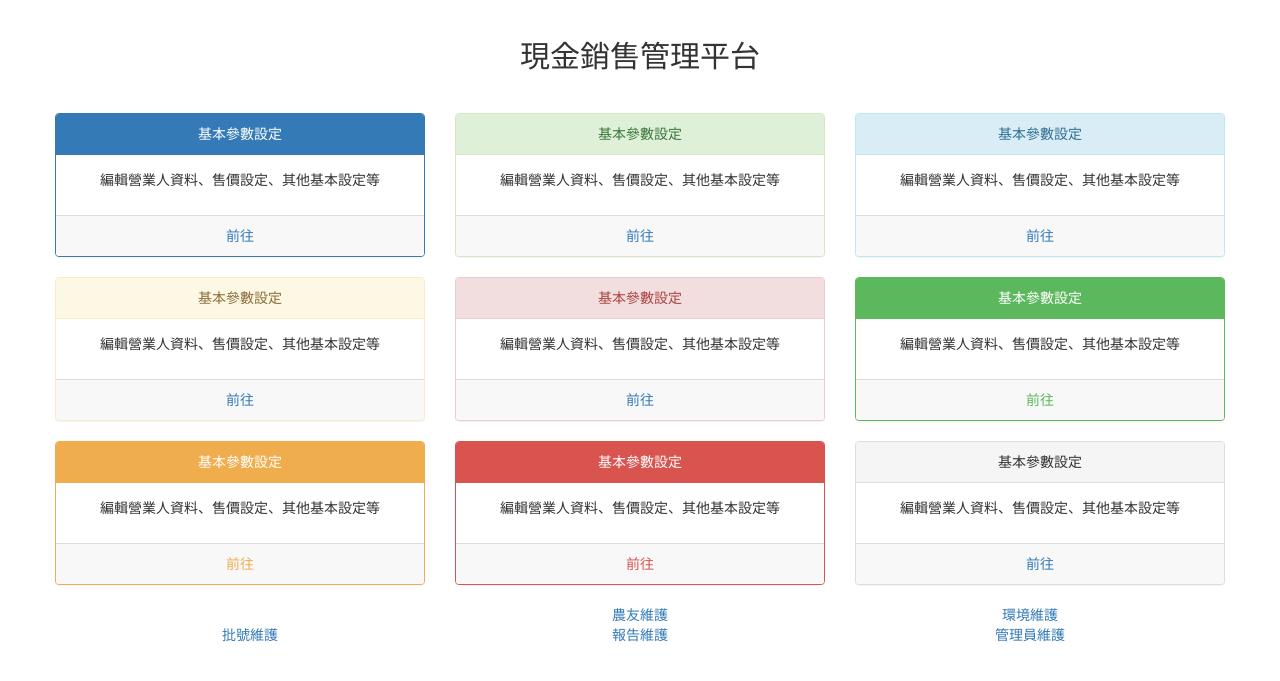
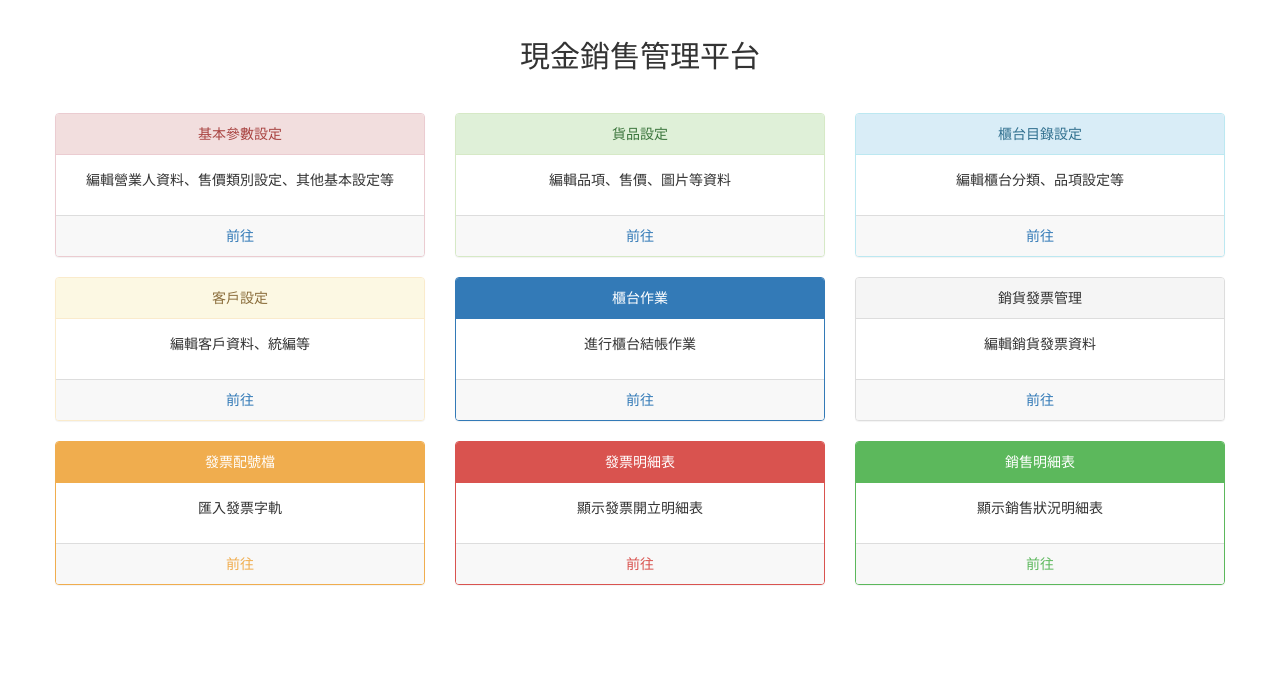
Before and after one commit to chenchunliang/pos, a Laravel app: page /menu in a window 1280 px wide. Shown: the top 681 px of the page. Run offline with Laravel 8, Linux system fonts and the light colour scheme; some libraries are stand-ins or nearby versions.

Commit message:
完成選單頁

```diff
--- a/resources/views/menu.blade.php
+++ b/resources/views/menu.blade.php
@@ -12,10 +12,10 @@
         <!-- End off Head_title -->
         <div class="row">
           <div class="col-lg-4">
-            <div class="panel panel-primary">
+            <div class="panel panel-danger">
               <div class="panel-heading">基本參數設定</div>
               <div class="panel-body">
-                <p>編輯營業人資料、售價設定、其他基本設定等</p>
+                <p>編輯營業人資料、售價類別設定、其他基本設定等</p>
               </div>
               <a href="{{url('parameter')}}">
               <div class="panel-footer">前往</div>
@@ -23,21 +23,21 @@
           </div>
           <div class="col-lg-4">
             <div class="panel panel-success">
-              <div class="panel-heading">基本參數設定</div>
+              <div class="panel-heading">貨品設定</div>
               <div class="panel-body">
-                <p>編輯營業人資料、售價設定、其他基本設定等</p>
+                <p>編輯品項、售價、圖片等資料</p>
               </div>
-              <a href="{{url('parameter')}}">
+              <a href="{{url('item')}}">
               <div class="panel-footer">前往</div>
               </a> </div>
           </div>
           <div class="col-lg-4">
             <div class="panel panel-info">
-              <div class="panel-heading">基本參數設定</div>
+              <div class="panel-heading">櫃台目錄設定</div>
               <div class="panel-body">
-                <p>編輯營業人資料、售價設定、其他基本設定等</p>
+                <p>編輯櫃台分類、品項設定等</p>
               </div>
-              <a href="{{url('parameter')}}">
+              <a href="{{url('catalog')}}">
               <div class="panel-footer">前往</div>
               </a> </div>
           </div>
@@ -45,29 +45,29 @@
         <div class="row">
           <div class="col-lg-4">
             <div class="panel panel-warning">
-              <div class="panel-heading">基本參數設定</div>
+              <div class="panel-heading">客戶設定</div>
               <div class="panel-body">
-                <p>編輯營業人資料、售價設定、其他基本設定等</p>
+                <p>編輯客戶資料、統編等</p>
               </div>
-              <a href="{{url('parameter')}}">
+              <a href="{{url('customer')}}">
               <div class="panel-footer">前往</div>
               </a> </div>
           </div>
           <div class="col-lg-4">
-            <div class="panel panel-danger">
-              <div class="panel-heading">基本參數設定</div>
+            <div class="panel panel-primary">
+              <div class="panel-heading">櫃台作業</div>
               <div class="panel-body">
-                <p>編輯營業人資料、售價設定、其他基本設定等</p>
+                <p>進行櫃台結帳作業</p>
               </div>
-              <a href="{{url('parameter')}}">
+              <a href="{{url('sales')}}">
               <div class="panel-footer">前往</div>
               </a> </div>
           </div>
           <div class="col-lg-4">
-            <div class="panel panel-green">
-              <div class="panel-heading">基本參數設定</div>
+            <div class="panel panel-default">
+              <div class="panel-heading">銷貨發票管理</div>
               <div class="panel-body">
-                <p>編輯營業人資料、售價設定、其他基本設定等</p>
+                <p>編輯銷貨發票資料</p>
               </div>
               <a href="{{url('parameter')}}">
               <div class="panel-footer">前往</div>
@@ -77,41 +77,35 @@
         <div class="row">
           <div class="col-lg-4">
             <div class="panel panel-yellow">
-              <div class="panel-heading">基本參數設定</div>
+              <div class="panel-heading">發票配號檔</div>
               <div class="panel-body">
-                <p>編輯營業人資料、售價設定、其他基本設定等</p>
+                <p>匯入發票字軌</p>
               </div>
-              <a href="{{url('parameter')}}">
+              <a href="{{url('invoice')}}">
               <div class="panel-footer">前往</div>
               </a> </div>
           </div>
           <div class="col-lg-4">
             <div class="panel panel-red">
-              <div class="panel-heading">基本參數設定</div>
+              <div class="panel-heading">發票明細表</div>
               <div class="panel-body">
-                <p>編輯營業人資料、售價設定、其他基本設定等</p>
+                <p>顯示發票開立明細表</p>
               </div>
-              <a href="{{url('parameter')}}">
+              <a href="{{url('invoice_report')}}">
               <div class="panel-footer">前往</div>
               </a> </div>
           </div>
           <div class="col-lg-4">
-            <div class="panel panel-default">
-              <div class="panel-heading">基本參數設定</div>
+            <div class="panel panel-green">
+              <div class="panel-heading">銷售明細表</div>
               <div class="panel-body">
-                <p>編輯營業人資料、售價設定、其他基本設定等</p>
+                <p>顯示銷售狀況明細表</p>
               </div>
-              <a href="{{url('parameter')}}">
+              <a href="{{url('sale_report')}}">
               <div class="panel-footer">前往</div>
               </a> </div>
           </div>
         </div>
-        <div class="col-sm-4 col-xs-6"> </div>
-        <div class="col-sm-4 col-xs-6"> <a href="{{url('farmers')}}">農友維護</a> </div>
-        <div class="col-sm-4 col-xs-6"> <a href="{{url('environments')}}">環境維護</a> </div>
-        <div class="col-sm-4 col-xs-6"> <a href="{{url('batchs')}}">批號維護</a> </div>
-        <div class="col-sm-4 col-xs-6"> <a href="{{url('reports')}}">報告維護</a> </div>
-        <div class="col-sm-4 col-xs-6"> <a href="{{url('lists')}}">管理員維護</a> </div>
       </div>
     </div>
   </div>
```
